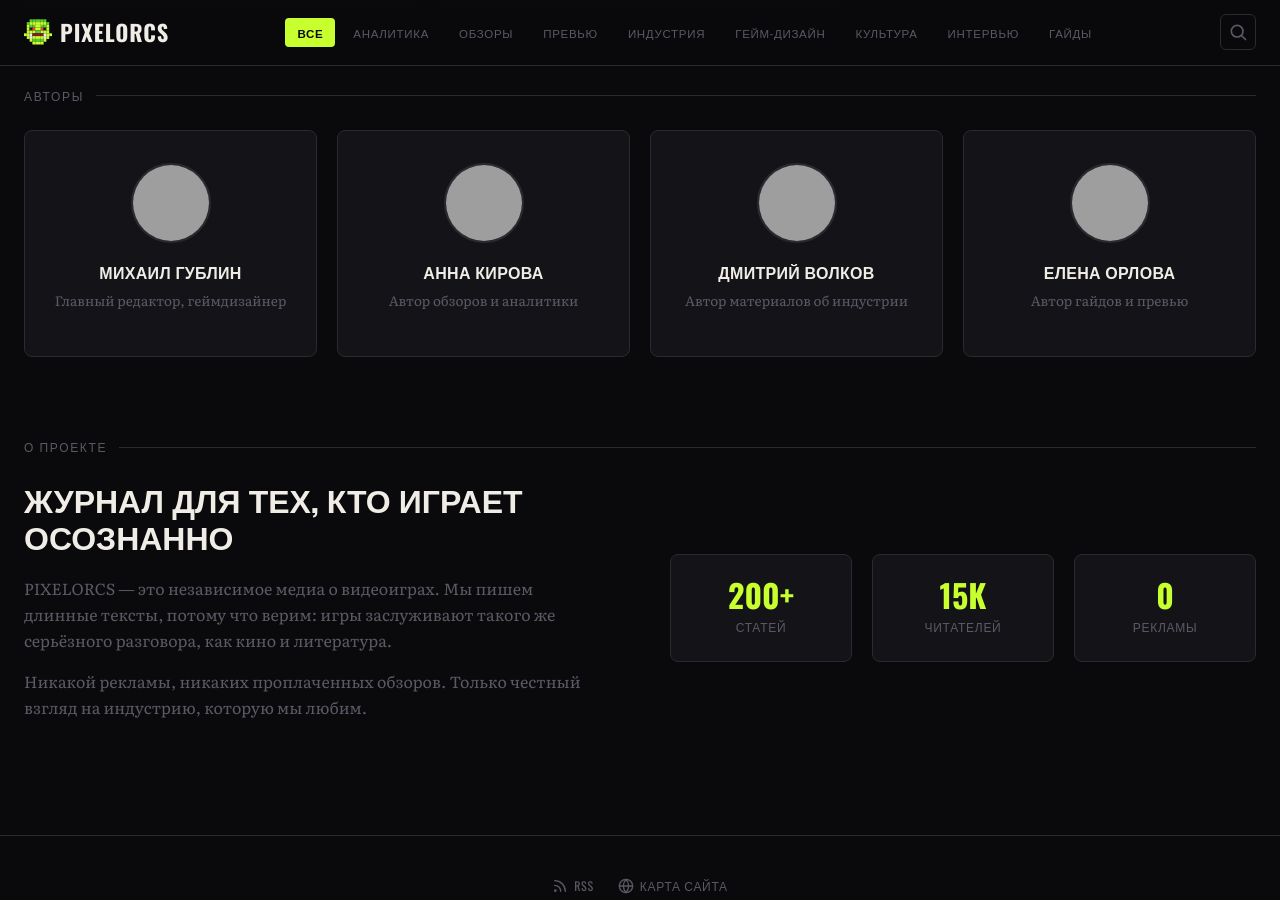
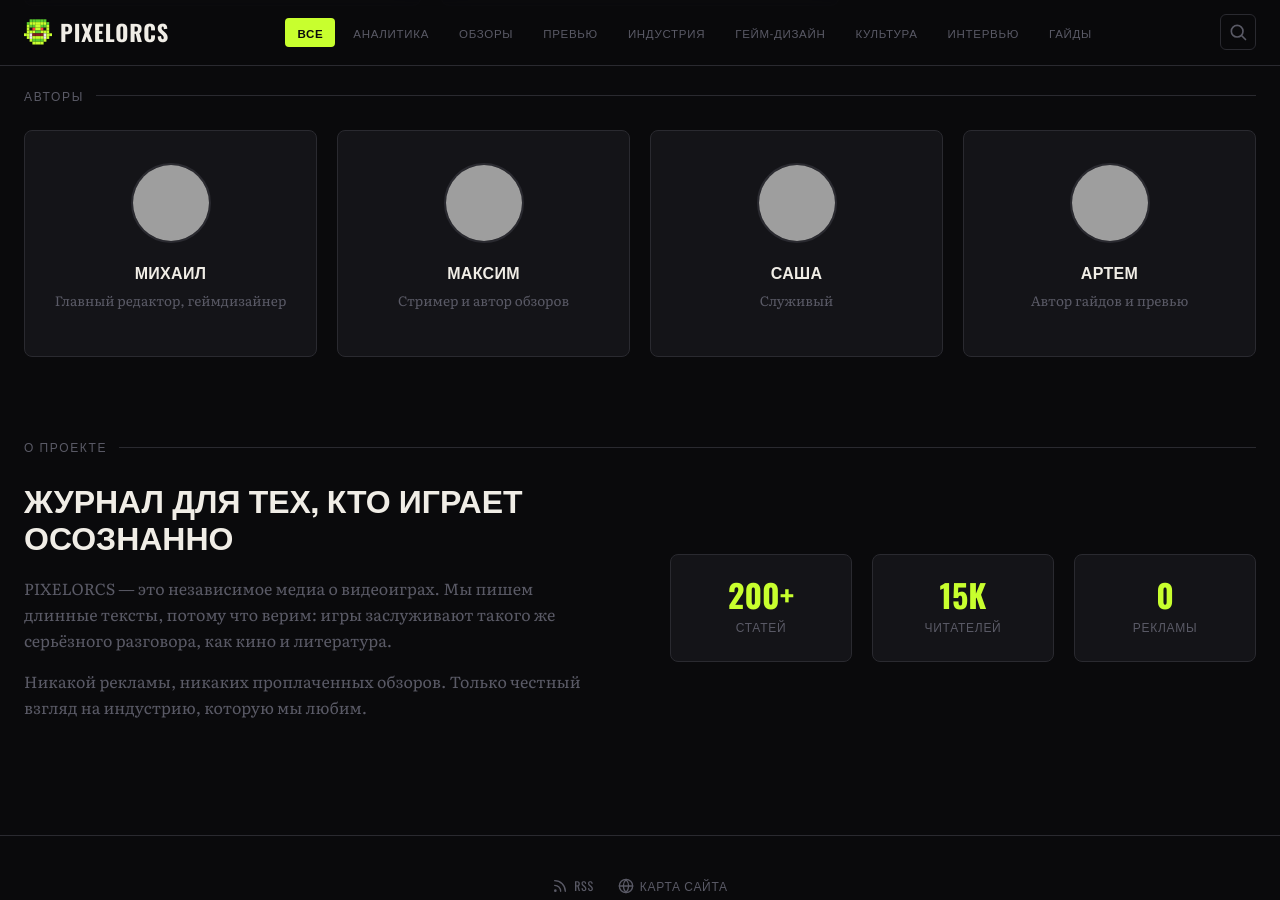
Before and after one commit to MagisterGudvin/pixelorcs, a Jekyll site: the page built from index.html, in a window 1280 px wide and 900 px high, scrolled down 1992 px, cut to the strip 0-900 px from the top of the window. Built offline with Jekyll 4.4.1, drawn with Linux system fonts in a browser that asks for light colours; grey boxes are pictures that could not be loaded.

Commit message:
Update Настройки “general”

```diff
--- a/_data/settings.yml
+++ b/_data/settings.yml
@@ -1,96 +1,83 @@
-title: "PIXELORCS"
-description: "Независимый онлайн-журнал о видеоиграх: обзоры, аналитика игровой индустрии."
-
-# Категории навигации
+title: PIXELORCS
+description: 'Независимый онлайн-журнал о видеоиграх: обзоры, аналитика игровой индустрии.'
 categories:
-  - name: "Аналитика"
-    slug: "analytics"
-  - name: "Обзоры"
-    slug: "reviews"
-  - name: "Превью"
-    slug: "previews"
-  - name: "Индустрия"
-    slug: "industry"
-  - name: "Гейм-дизайн"
-    slug: "game-design"
-  - name: "Культура"
-    slug: "culture"
-  - name: "Интервью"
-    slug: "interviews"
-  - name: "Гайды"
-    slug: "guides"
-
-# Hero-секция
-hero_tag: "Главное"
-hero_title_1: "Играем."
-hero_title_2: "Анализируем."
-hero_title_3: "Пишем."
-hero_subtitle: "Независимый онлайн-журнал о видеоиграх, гейм-дизайне и культуре вокруг них. Без рекламы, без кликбейта — только честные тексты."
-
-# О проекте
-about_title: "Журнал для тех, кто играет осознанно"
-about_text_1: "PIXELORCS — это независимое медиа о видеоиграх. Мы пишем длинные тексты, потому что верим: игры заслуживают такого же серьёзного разговора, как кино и литература."
-about_text_2: "Никакой рекламы, никаких проплаченных обзоров. Только честный взгляд на индустрию, которую мы любим."
+  - name: Аналитика
+    slug: analytics
+  - name: Обзоры
+    slug: reviews
+  - name: Превью
+    slug: previews
+  - name: Индустрия
+    slug: industry
+  - name: Гейм-дизайн
+    slug: game-design
+  - name: Культура
+    slug: culture
+  - name: Интервью
+    slug: interviews
+  - name: Гайды
+    slug: guides
+hero_tag: Главное
+hero_title_1: Играем.
+hero_title_2: Анализируем.
+hero_title_3: Пишем.
+hero_subtitle: Независимый онлайн-журнал о видеоиграх, гейм-дизайне и культуре вокруг них. Без рекламы, без кликбейта — только честные тексты.
+about_title: Журнал для тех, кто играет осознанно
+about_text_1: 'PIXELORCS — это независимое медиа о видеоиграх. Мы пишем длинные тексты, потому что верим: игры заслуживают такого же серьёзного разговора, как кино и литература.'
+about_text_2: Никакой рекламы, никаких проплаченных обзоров. Только честный взгляд на индустрию, которую мы любим.
 about_stats:
-  - number: "200+"
-    label: "Статей"
-  - number: "15K"
-    label: "Читателей"
-  - number: "0"
-    label: "Рекламы"
-
-# Бегущая строка
-# Формат ссылок: /posts/slug/ (например /posts/retro-consoles/)
+  - number: 200+
+    label: Статей
+  - number: 15K
+    label: Читателей
+  - number: '0'
+    label: Рекламы
 ticker:
-  - text: "GTA VI — новый трейлер"
+  - text: GTA VI — новый трейлер
+    link: ''
     hot: true
-    link: ""
-  - text: "Nintendo Switch 2 — старт продаж"
+  - text: Nintendo Switch 2 — старт продаж
+    link: ''
     hot: false
-    link: ""
-  - text: "Steam побил рекорд онлайна"
+  - text: Steam побил рекорд онлайна
+    link: ''
     hot: true
-    link: ""
-  - text: "Hollow Knight: Silksong — дата релиза"
+  - text: 'Hollow Knight: Silksong — дата релиза'
+    link: ''
     hot: false
-    link: ""
-  - text: "Итоги The Game Awards 2025"
+  - text: Итоги The Game Awards 2025
+    link: ''
     hot: false
-    link: ""
-  - text: "Unreal Engine 6 — анонс"
+  - text: Unreal Engine 6 — анонс
+    link: ''
     hot: false
-    link: ""
-
-# Авторы
 authors:
-  - name: "Михаил Гублин"
-    bio: "Главный редактор, геймдизайнер"
-    avatar: "/assets/uploads/author1.png"
-    twitch: ""
-    youtube: ""
-    vk: ""
-    telegram: ""
-  - name: "Анна Кирова"
-    bio: "Автор обзоров и аналитики"
-    avatar: "/assets/uploads/author2.png"
-    twitch: ""
-    youtube: ""
-    vk: ""
-    telegram: ""
-  - name: "Дмитрий Волков"
-    bio: "Автор материалов об индустрии"
-    avatar: "/assets/uploads/author3.png"
-    twitch: ""
-    youtube: ""
-    vk: ""
-    telegram: ""
-  - name: "Елена Орлова"
-    bio: "Автор гайдов и превью"
-    avatar: "/assets/uploads/author4.png"
-    twitch: ""
-    youtube: ""
-    vk: ""
-    telegram: ""
-
-# Подвал
-footer_text: "Сделано с любовью к играм."
+  - name: Михаил
+    bio: Главный редактор, геймдизайнер
+    avatar: /assets/uploads/author1.png
+    twitch: ''
+    youtube: ''
+    vk: ''
+    telegram: ''
+  - name: Максим
+    bio: Стример и автор обзоров
+    avatar: /assets/uploads/author2.png
+    twitch: ''
+    youtube: ''
+    vk: ''
+    telegram: ''
+  - name: Саша
+    bio: Служивый
+    avatar: /assets/uploads/author3.png
+    twitch: ''
+    youtube: ''
+    vk: ''
+    telegram: ''
+  - name: Артем
+    bio: Автор гайдов и превью
+    avatar: /assets/uploads/author4.png
+    twitch: ''
+    youtube: ''
+    vk: ''
+    telegram: ''
+footer_text: Сделано с любовью к играм.
```
